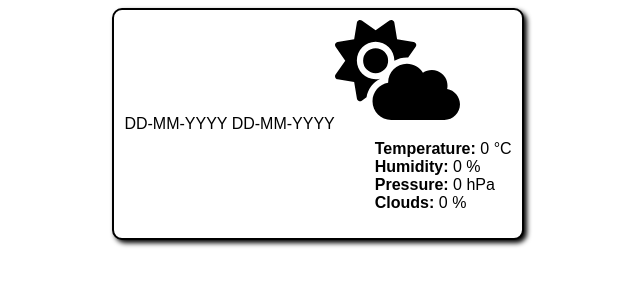
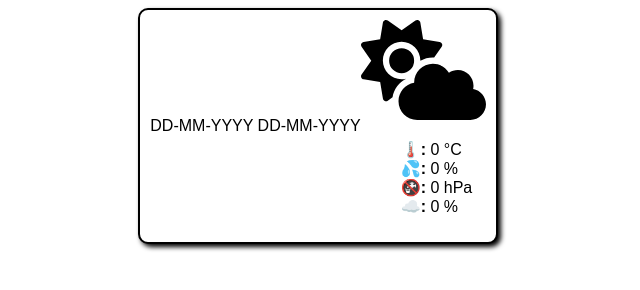
Before and after one commit to krzkro4122/weather-app, a plain HTML site: page index.html in a window 1280 px wide. Shown: the whole page, without its empty margins (322-962 px from the left). Drawn offline with Linux system fonts and the light colour scheme.

```diff
--- a/index.html
+++ b/index.html
@@ -25,10 +25,10 @@
             </svg>
             <!-- Weather data -->
             <ul class="weatherData">
-                <li><b>Temperature:</b> <span class="temperature">0</span> °C</li>
-                <li><b>Humidity:</b> <span class="humidity">0</span> %</li>
-                <li><b>Pressure:</b> <span class="pressure">0</span> hPa</li>
-                <li><b>Clouds:</b> <span class="clouds">0</span> %</li>
+                <li><b>🌡️:</b> <span class="temperature">0</span> °C</li>
+                <li><b>💦:</b> <span class="humidity">0</span> %</li>
+                <li><b>🚱:</b> <span class="pressure">0</span> hPa</li>
+                <li><b>☁️:</b> <span class="clouds">0</span> %</li>
             </ul>
         </div>
     </div>
```
Also changed, not shown: test.js (added, +17 -0 lines).
